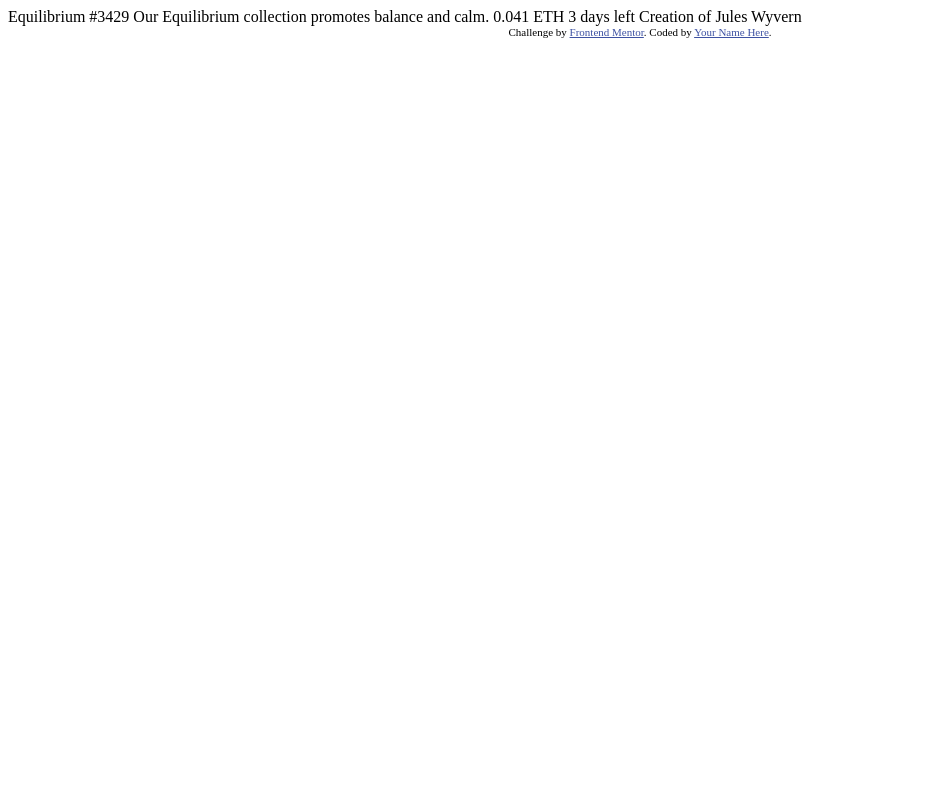
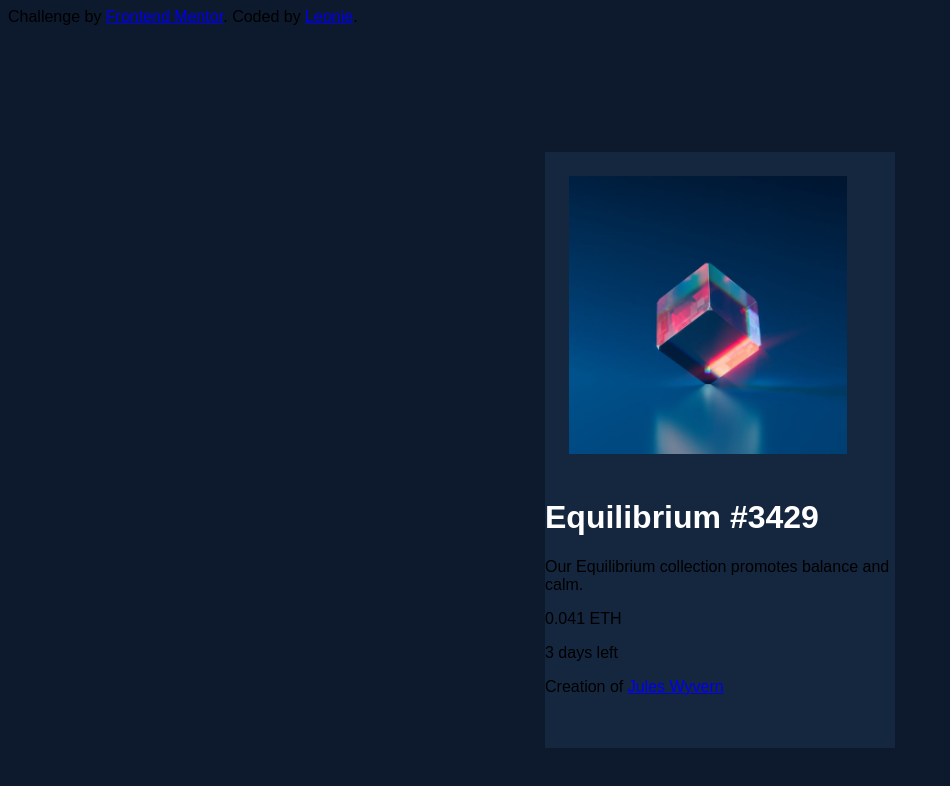
Before and after one commit to leonienijenmanting/nft-preview-card-component, a plain HTML site: page index.html in a window 1280 px wide. Shown: the whole page, without its empty margins (0-950 px from the left). Drawn offline with Linux system fonts and the light colour scheme.

Commit message:
Add structure and basic styling

```diff
--- a/index.html
+++ b/index.html
@@ -5,29 +5,33 @@
   <meta name="viewport" content="width=device-width, initial-scale=1.0"> <!-- displays site properly based on user's device -->
 
   <link rel="icon" type="image/png" sizes="32x32" href="./images/favicon-32x32.png">
+  <link rel="stylesheet" href="styles.css">
 
   <title>Frontend Mentor | NFT preview card component</title>
+</head>
 
-  <!-- Feel free to remove these styles or customise in your own stylesheet 👍 -->
-  <style>
-    .attribution { font-size: 11px; text-align: center; }
-    .attribution a { color: hsl(228, 45%, 44%); }
-  </style>
-</head>
 <body>
-
-  Equilibrium #3429
-
-  Our Equilibrium collection promotes balance and calm.
-
-  0.041 ETH
-  3 days left
-
-  Creation of Jules Wyvern
+<div class="main">
+  <div class="img">
+    <img src="images/image-equilibrium.jpg" alt="">
+  </div>
+  <div class="content">
+    <h1>Equilibrium #3429</h1>
+    <p>Our Equilibrium collection promotes balance and calm.</p>
+  </div>
+  <div class="stats">
+    <p>0.041 ETH</p>
+    <p>3 days left</p>
+  </div>
+  <div class="line"></div>
+  <div class="footer">
+    <p>Creation of <a href="#">Jules Wyvern</a></p>
+  </div>
+</div>
 
   <div class="attribution">
     Challenge by <a href="https://www.frontendmentor.io?ref=challenge" target="_blank">Frontend Mentor</a>.
-    Coded by <a href="#">Your Name Here</a>.
+    Coded by <a href="#">Leonie</a>.
   </div>
 </body>
 </html>
--- /dev/null
+++ b/styles.css
@@ -0,0 +1,57 @@
+
+body {
+    background-color: #0D192C;
+    font-family: Arial, Helvetica, sans-serif;
+}
+
+
+
+.main {
+    background-color: #15263F;
+    position: absolute;
+    width: 350px;
+    height: 596px;
+    left: 545px;
+    top: 152px;
+
+}
+
+.img {
+    text-align: center;
+    width: 278px;
+    height: 278px;
+    padding: 24px;
+}
+
+img {
+    max-width: 100%;
+    height: auto;
+    }
+
+.content {
+    position: relative;
+
+}
+
+.line {
+    position: relative;
+    background-color: #2E405A;
+}
+
+h1 {
+    color: #FFFFFF;
+
+}
+
+/*
+
+<div class="img"></div>
+<div class="content"></div>
+<div class="stats"></div>
+<div class="footer"></div>
+
+
+  <style>
+    .attribution { font-size: 11px; text-align: center; }
+    .attribution a { color: hsl(228, 45%, 44%); }
+  </style> */
```
